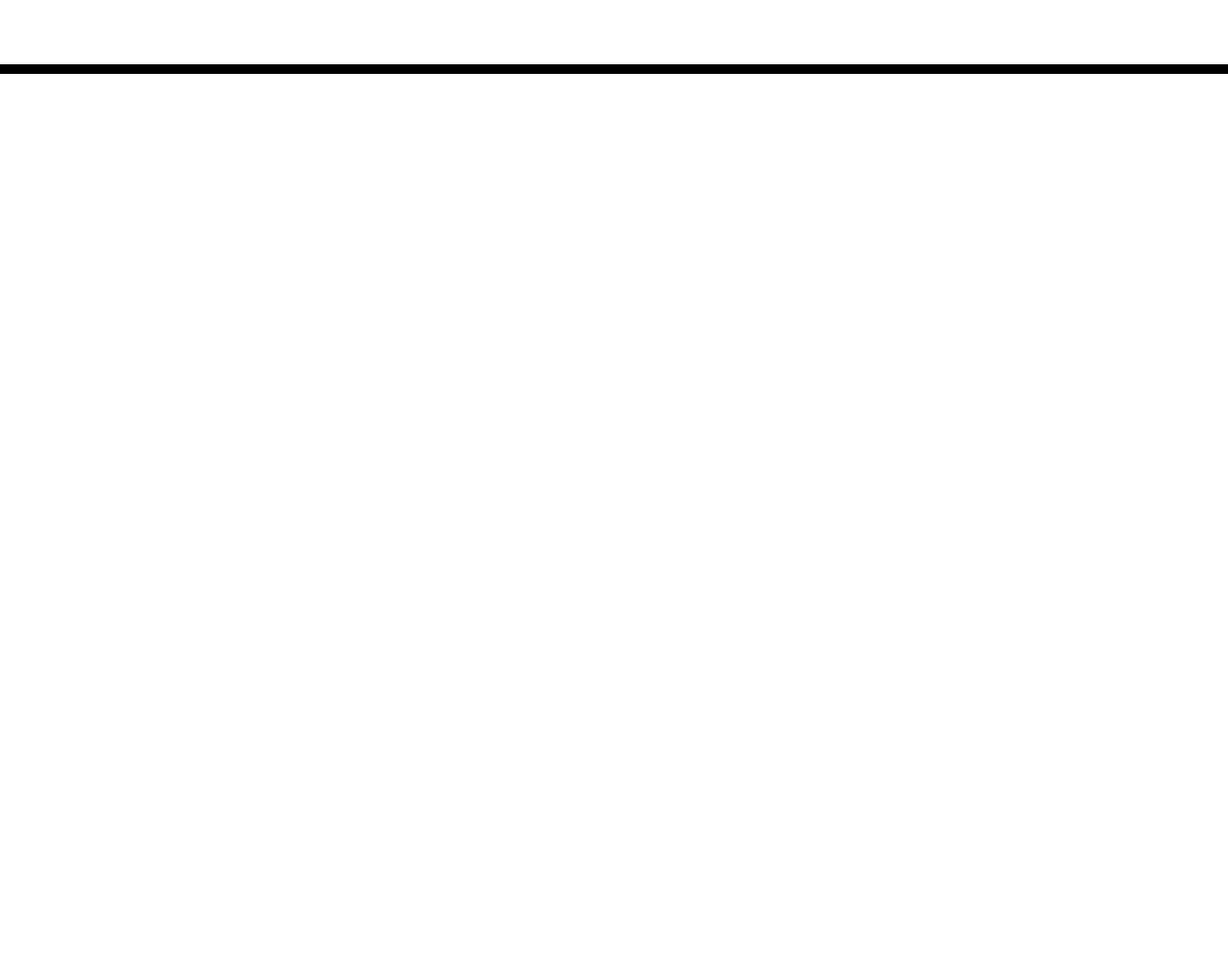
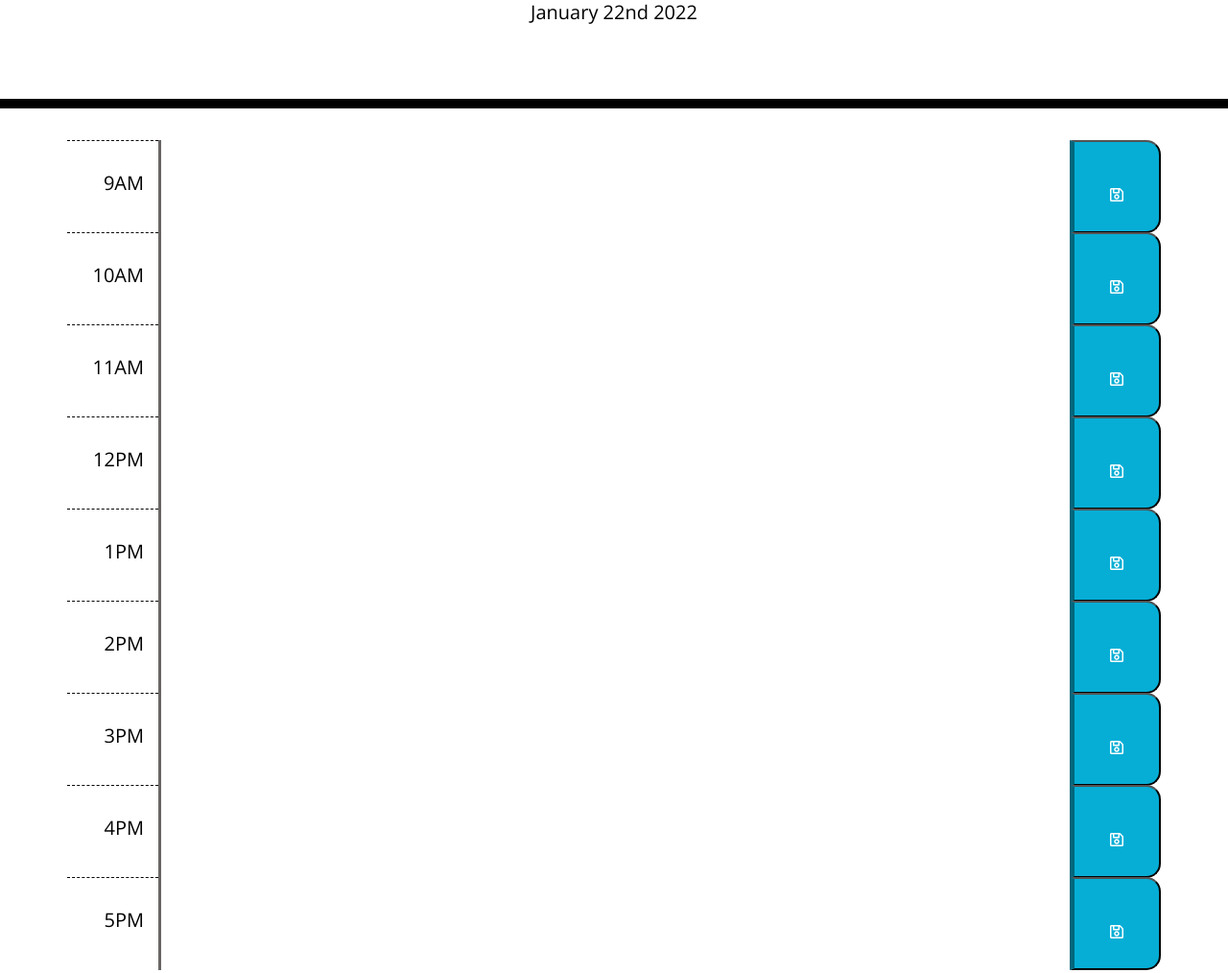
Before and after one commit to TigranBalayan10/day-scheduler-tb, a plain HTML site: page index.html in a window 1280 px wide. Shown: the part 191-1205 px from the top of the page at 96% size. Before the commit the page ends 800 px from the top, so only its background shows below. Drawn offline with nearby package versions, Linux system fonts and the light colour scheme; files that its build step writes are made by us from their sources.

Commit message:
meet mockup layout and current date display

```diff
--- a/assets/css/style.css
+++ b/assets/css/style.css
@@ -9,7 +9,7 @@ textarea{
   border: none;
   resize: none;
   color: #000000;
-  border-left: 1px solid black;
+  border-left: 3px solid rgb(105, 101, 101);
   padding: 10px;
 }
 
@@ -23,6 +23,12 @@ textarea{
 
 .description{
   white-space: pre-wrap;
+
+}
+
+.description:focus {
+  border-color: #31b0c7;
+  box-shadow: 0 0 0 0.2rem rgba(22, 160, 214, 0.25);
 }
 
 .time-block{
@@ -32,7 +38,7 @@ textarea{
 
 .row {
   white-space: pre-wrap;
-  height: 80px;
+  height: 96px;
   border-top: 1px solid white;;
 }
 
@@ -40,6 +46,7 @@ textarea{
   background-color: #ffffff;
   color: #000000;
   border-top: 1px dashed #000000;
+  text-align: right;
 }
 
 .past {
@@ -58,7 +65,7 @@ textarea{
 }
 
 .saveBtn {
-  border-left: 1px solid black;
+  border-left: 5px solid #02667c;
   border-top-right-radius: 15px;
   border-bottom-right-radius: 15px;
   background-color: #06AED5;
--- /dev/null
+++ b/assets/js/script.js
@@ -0,0 +1,8 @@
+var currentDate = moment().format('MMMM Do YYYY');
+var currentDateP = $('#currentDay').text(currentDate);
+$('.jombotron').append(currentDateP);
+
+$(".description").on("textarea", function() {
+    // highlight textarea
+    $("#description").trigger("focus");
+  });;
--- a/index.html
+++ b/index.html
@@ -18,7 +18,7 @@
       href="https://fonts.googleapis.com/css?family=Open+Sans&display=swap"
       rel="stylesheet"
     />
-    <link rel="stylesheet" href="style.css" />
+    <link rel="stylesheet" href="./assets/css/style.css" />
     <title>Work Day Scheduler</title>
   </head>
 
@@ -29,10 +29,100 @@
       <p id="currentDay" class="lead"></p>
     </header>
     <div class="container">
-      <!-- Timeblocks go here -->
+      <div class="row">
+        <div class="col-1 hour">
+          <h5>9AM</h5>
+        </div>
+        <textarea class="col-10 description">
+        </textarea>
+        <button class="col-1 saveBtn">
+            <i class="far fa-save"></i>
+        </button>
+      </div>
+      <div class="row">
+        <div class="col-1 hour">
+          <h5>10AM</h5>
+        </div>
+        <textarea class="col-10 description">
+        </textarea>
+        <button class="col-1 saveBtn">
+            <i class="far fa-save"></i>
+        </button>
+      </div>
+      <div class="row">
+        <div class="col-1 hour">
+          <h5>11AM</h5>
+        </div>
+        <textarea class="col-10 description">
+        </textarea>
+        <button class="col-1 saveBtn">
+            <i class="far fa-save"></i>
+        </button>
+      </div>
+      <div class="row">
+        <div class="col-1 hour">
+          <h5>12PM</h5>
+        </div>
+        <textarea class="col-10 description">
+        </textarea>
+        <button class="col-1 saveBtn">
+            <i class="far fa-save"></i>
+        </button>
+      </div>
+      <div class="row">
+        <div class="col-1 hour">
+          <h5>1PM</h5>
+        </div>
+        <textarea class="col-10 description">
+        </textarea>
+        <button class="col-1 saveBtn">
+            <i class="far fa-save"></i>
+        </button>
+      </div>
+      <div class="row">
+        <div class="col-1 hour">
+          <h5>2PM</h5>
+        </div>
+        <textarea class="col-10 description">
+        </textarea>
+        <button class="col-1 saveBtn">
+            <i class="far fa-save"></i>
+        </button>
+      </div>
+      <div class="row">
+        <div class="col-1 hour">
+          <h5>3PM</h5>
+        </div>
+        <textarea class="col-10 description">
+        </textarea>
+        <button class="col-1 saveBtn">
+            <i class="far fa-save"></i>
+        </button>
+      </div>
+      <div class="row">
+        <div class="col-1 hour">
+          <h5>4PM</h5>
+        </div>
+        <textarea class="col-10 description">
+        </textarea>
+        <button class="col-1 saveBtn">
+            <i class="far fa-save"></i>
+        </button>
+      </div>
+      <div class="row">
+        <div class="col-1 hour">
+          <h5>5PM</h5>
+        </div>
+        <textarea class="col-10 description">
+        </textarea>
+        <button class="col-1 saveBtn">
+            <i class="far fa-save"></i>
+        </button>
+      </div>
     </div>
 
     <script src="https://code.jquery.com/jquery-3.4.1.min.js"></script>
     <script src="https://cdnjs.cloudflare.com/ajax/libs/moment.js/2.24.0/moment.min.js"></script>
+    <script src="./assets/js/script.js"></script>
   </body>
 </html>
```
